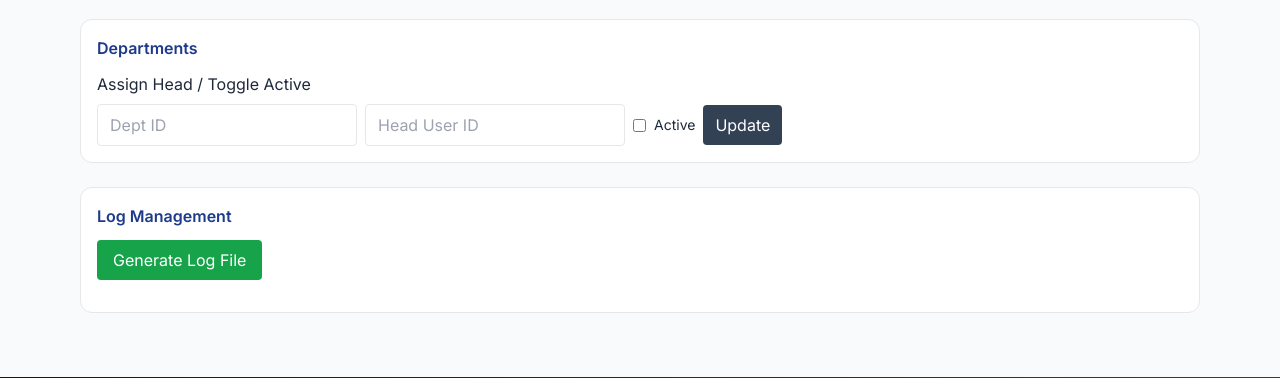
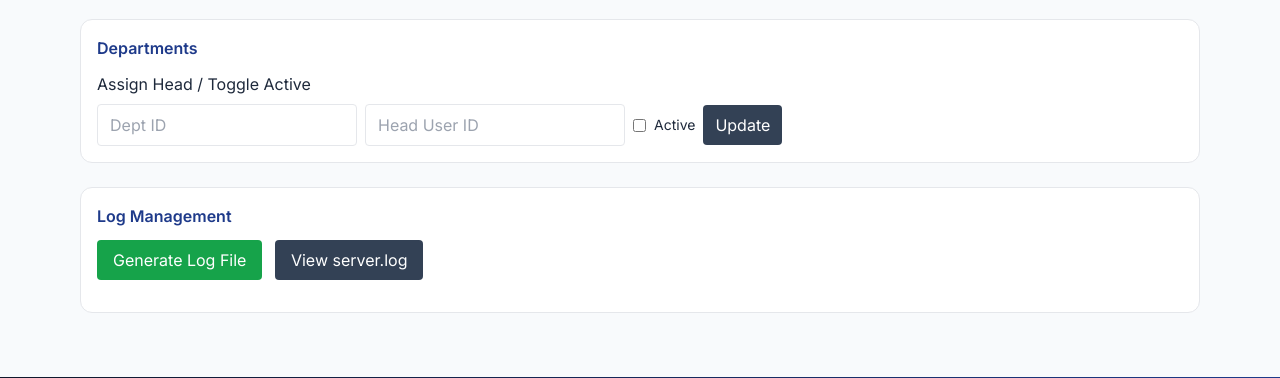
Before and after one commit to AyanAhmedKhan/MITS-Cloudy, a Django app: page /super/ in a window 1280 px wide. Shown: the part 1681-2059 px from the top of the page. Run offline with Django 4.2, Linux system fonts and the light colour scheme; a user stored in the database is signed in; data comes from the database, SQL or seed files in the repository; data that the repository does not hold is empty; some libraries are stand-ins or nearby versions.

Commit message:
Add server log viewing and download functionality for admin users
- Implemented API endpoints to retrieve and download the server.log file.
- Added a modal in the admin dashboard for viewing the server log with options to refresh and download.
- Included error handling for file access and fetching log content.

```diff
--- a/templates/core/super_dashboard.html
+++ b/templates/core/super_dashboard.html
@@ -225,10 +225,32 @@
       <button onclick="generateLogFile()" class="bg-green-600 text-white px-4 py-2 rounded hover:bg-green-700">
         Generate Log File
       </button>
+      <button onclick="openServerLogModal()" class="bg-slate-700 text-white px-4 py-2 rounded hover:bg-slate-800 ml-2">
+        View server.log
+      </button>
     </div>
 
     <div id="log-files-list" class="space-y-3">
       <!-- Log files will be loaded here -->
+    </div>
+  </div>
+
+  <!-- Server Log Modal -->
+  <div id="server-log-modal" class="fixed inset-0 bg-black bg-opacity-50 hidden items-center justify-center z-50">
+    <div class="bg-white rounded-xl p-4 max-w-4xl w-full mx-4 max-h-[80vh] overflow-hidden flex flex-col">
+      <div class="flex items-center justify-between mb-2">
+        <h3 class="text-lg font-semibold">server.log (tail)</h3>
+        <div class="flex items-center gap-2">
+          <label class="text-sm">Lines:</label>
+          <input id="server-log-lines" type="number" value="200" class="w-20 border rounded px-2 py-1 text-sm" />
+          <button onclick="refreshServerLog()" class="bg-blue-600 text-white px-3 py-1 rounded">Refresh</button>
+          <button onclick="downloadServerLog()" class="bg-emerald-600 text-white px-3 py-1 rounded">Download Full Log</button>
+          <button onclick="closeServerLogModal()" class="text-slate-600 px-3 py-1 rounded">Close</button>
+        </div>
+      </div>
+      <div id="server-log-content" class="flex-1 overflow-auto bg-black text-white p-3 text-xs font-mono whitespace-pre-wrap">
+        Loading...
+      </div>
     </div>
   </div>
 
@@ -785,6 +807,43 @@
     }
   }
 
+  // Server log viewer
+  function openServerLogModal(){
+    document.getElementById('server-log-modal').classList.remove('hidden');
+    document.getElementById('server-log-modal').classList.add('flex');
+    refreshServerLog();
+  }
+
+  function closeServerLogModal(){
+    document.getElementById('server-log-modal').classList.add('hidden');
+    document.getElementById('server-log-modal').classList.remove('flex');
+  }
+
+  async function refreshServerLog(){
+    try{
+      const lines = parseInt(document.getElementById('server-log-lines').value) || 200;
+      const res = await fetch(`/api/logs/server/?lines=${lines}`);
+      const el = document.getElementById('server-log-content');
+      if(!res.ok){
+        const err = await res.json().catch(()=>({detail:'Failed to fetch'}));
+        el.textContent = `Error: ${err.detail || res.status}`;
+        return;
+      }
+      const data = await res.json();
+      el.textContent = data.content || '';
+      // Scroll to bottom
+      el.scrollTop = el.scrollHeight;
+    }catch(e){
+      document.getElementById('server-log-content').textContent = 'Error fetching server log: '+String(e);
+    }
+  }
+
+  function downloadServerLog(){
+    // Open the download endpoint in a new tab; the response is an attachment
+    const url = '/api/logs/server/download/';
+    window.open(url, '_blank');
+  }
+
   // Recycle Bin functions
   async function loadRecycleBin(){
     try{
```
Also changed, not shown: storage/api_urls.py, storage/views.py.
